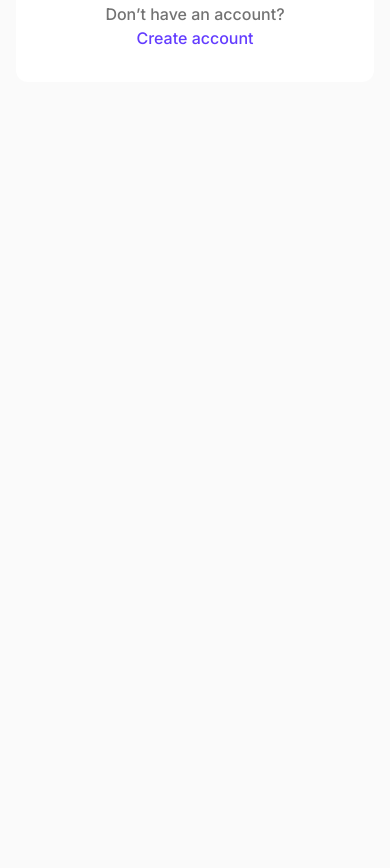
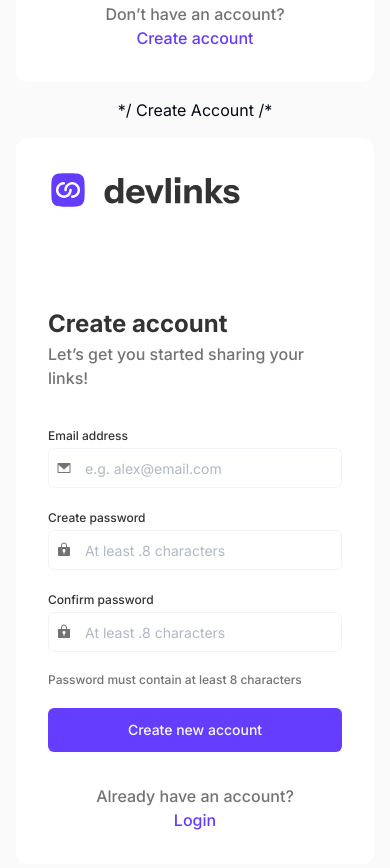
Before and after one commit to tatasadi/link-sharing-app, a Next.js app: page / in a window 390 px wide. Shown: the part 2280-3148 px from the top of the page. Before the commit the page ends 2378 px from the top, so only its background shows below. Built offline with nearby package versions, Linux system fonts and the light colour scheme.

Commit message:
add Create Account

```diff
--- a/app/page.tsx
+++ b/app/page.tsx
@@ -178,6 +178,80 @@ export default function Home() {
 					</p>
 				</div>
 			</section>
+			*/ Create Account /*
+			<section className="bg-white p-8 rounded-xl">
+				<div className="flex gap-4 items-center mb-24 md:justify-center">
+					<img src="/solar_link-circle-bold.svg" alt="icon" />
+					<img src="/devlinks.svg" alt="logo" />
+				</div>
+				<div className="mb-8">
+					<h4 className="text-2xl font-bold leading-9 text-pure-gray">
+						Create account
+					</h4>
+					<p className="text-body-m text-stone-gray">
+						Let’s get you started sharing your links!
+					</p>
+				</div>
+				<div className="mb-4">
+					<label className="text-body-s text-pure-gray">
+						Email address
+					</label>
+					<div className="flex relative mb-4">
+						<Input
+							type="email"
+							placeholder="e.g. alex@email.com"
+							className="px-9 py-3 opacity-50"
+						/>
+						<img
+							src="/ph_envelope-simple-fill.svg"
+							className="absolute top-3 left-2"
+							alt="icon"
+						/>
+					</div>
+					<label className="text-body-s text-pure-gray">
+						Create password
+					</label>
+					<div className="flex relative mb-4">
+						<Input
+							type="password"
+							placeholder="At least .8 characters"
+							className="px-9 py-3 opacity-50"
+						/>
+						<img
+							src="/ph_lock-key-fill.svg"
+							className="absolute top-3 left-2"
+							alt="icon"
+						/>
+					</div>
+					<label className="text-body-s text-pure-gray">
+						Confirm password
+					</label>
+					<div className="flex relative">
+						<Input
+							type="password"
+							placeholder="At least .8 characters"
+							className="px-9 py-3 opacity-50"
+						/>
+						<img
+							src="/ph_lock-key-fill.svg"
+							className="absolute top-3 left-2"
+							alt="icon"
+						/>
+					</div>
+				</div>
+				<p className="text-body-s text-stone-gray">
+					Password must contain at least 8 characters
+				</p>
+				<Button className="w-full mt-4">Create new account</Button>
+				<div className="md:flex gap-2 mt-8 items-center justify-center">
+					<p className="text-center text-stone-gray text-body-m">
+						Already have an account?
+					</p>
+					<p className="text-center text-royal-violet text-body-m">
+						Login
+					</p>
+				</div>
+			</section>
 		</main>
 	)
 }
```
